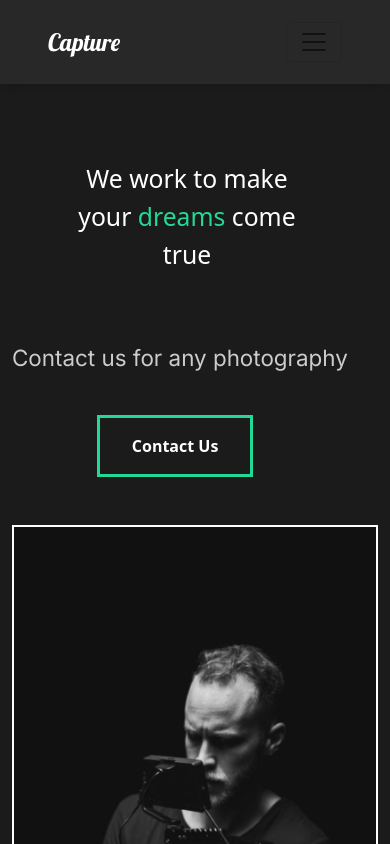
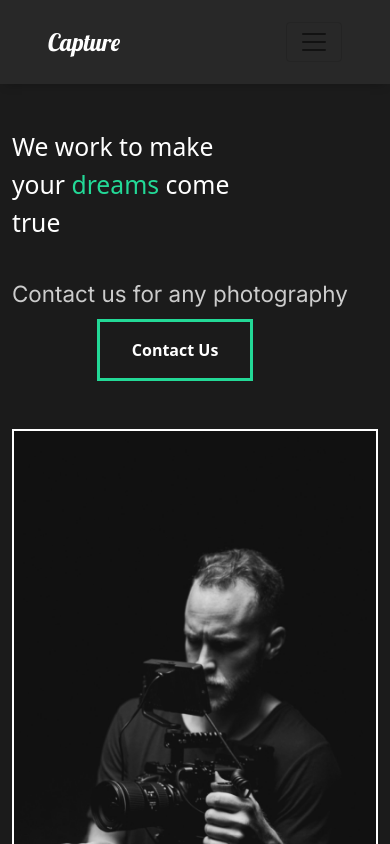
Before and after one commit to yuvakiran1808/photographysite, a React (Create React App) app: page / in a window 390 px wide. Shown: the top 844 px of the page. Built offline with nearby package versions, Linux system fonts and the light colour scheme.

Commit message:
home elements align

```diff
--- a/src/App.css
+++ b/src/App.css
@@ -105,9 +105,11 @@ button:hover{
   .home-btn{
     margin-left: 5.3rem;
   }
-  h2{
-    margin-left: 4rem;
-    font-size: 1px;
+  .title{
+    padding: 0rem 0rem 0rem 0rem;
+  }
+  p{
+    padding: 0rem 0rem;
   }
 
 }
--- a/src/pages/Home.js
+++ b/src/pages/Home.js
@@ -6,7 +6,7 @@ const Home = () => {
     <div className="container">
       <div className="row ">
         <div className="col-md-6 col-sm-12 mt-5">
-          <div className="title text-center">
+          <div className="title">
             <h2 className="">We work to make</h2>
             <h2  className="">
               your <span>dreams</span> come
```
